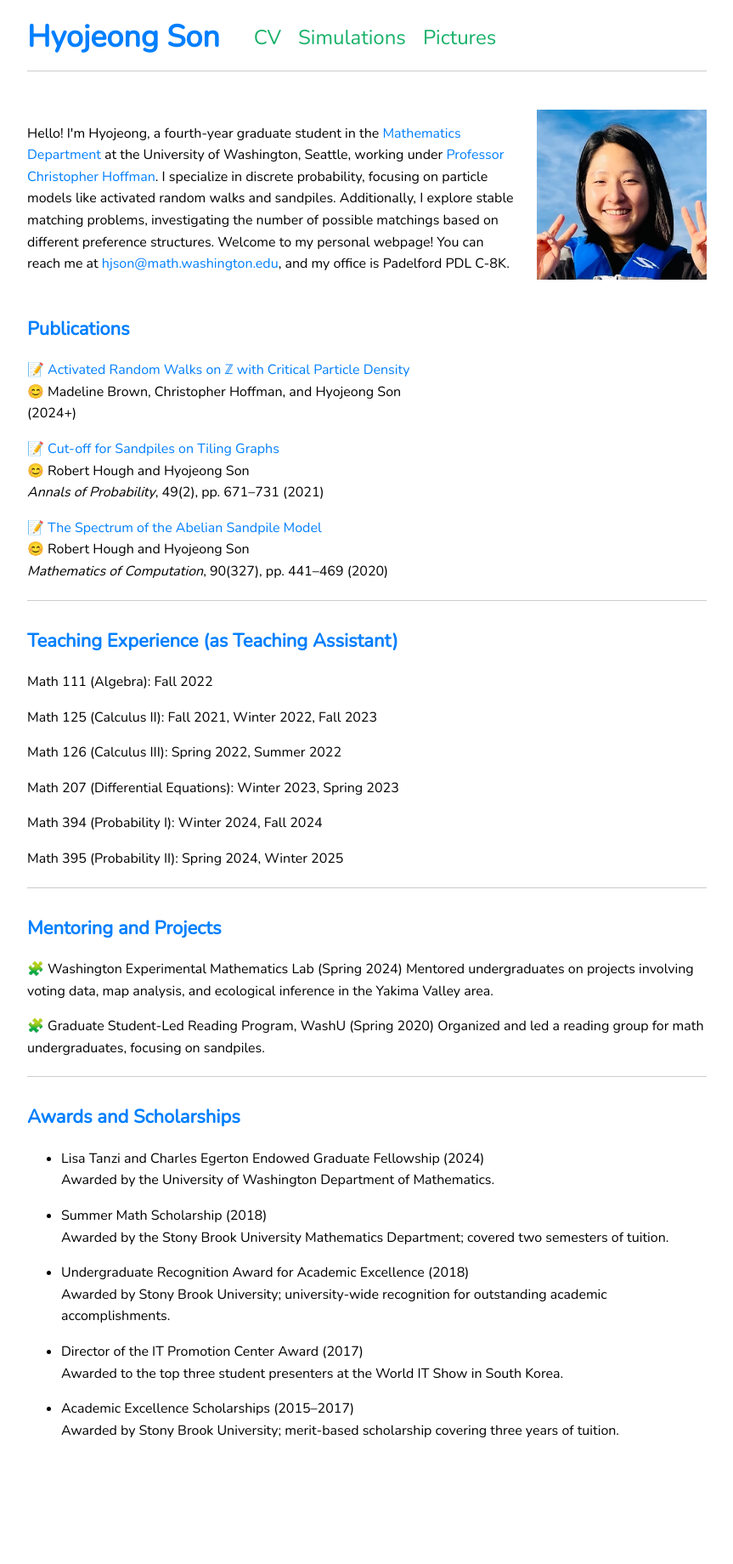
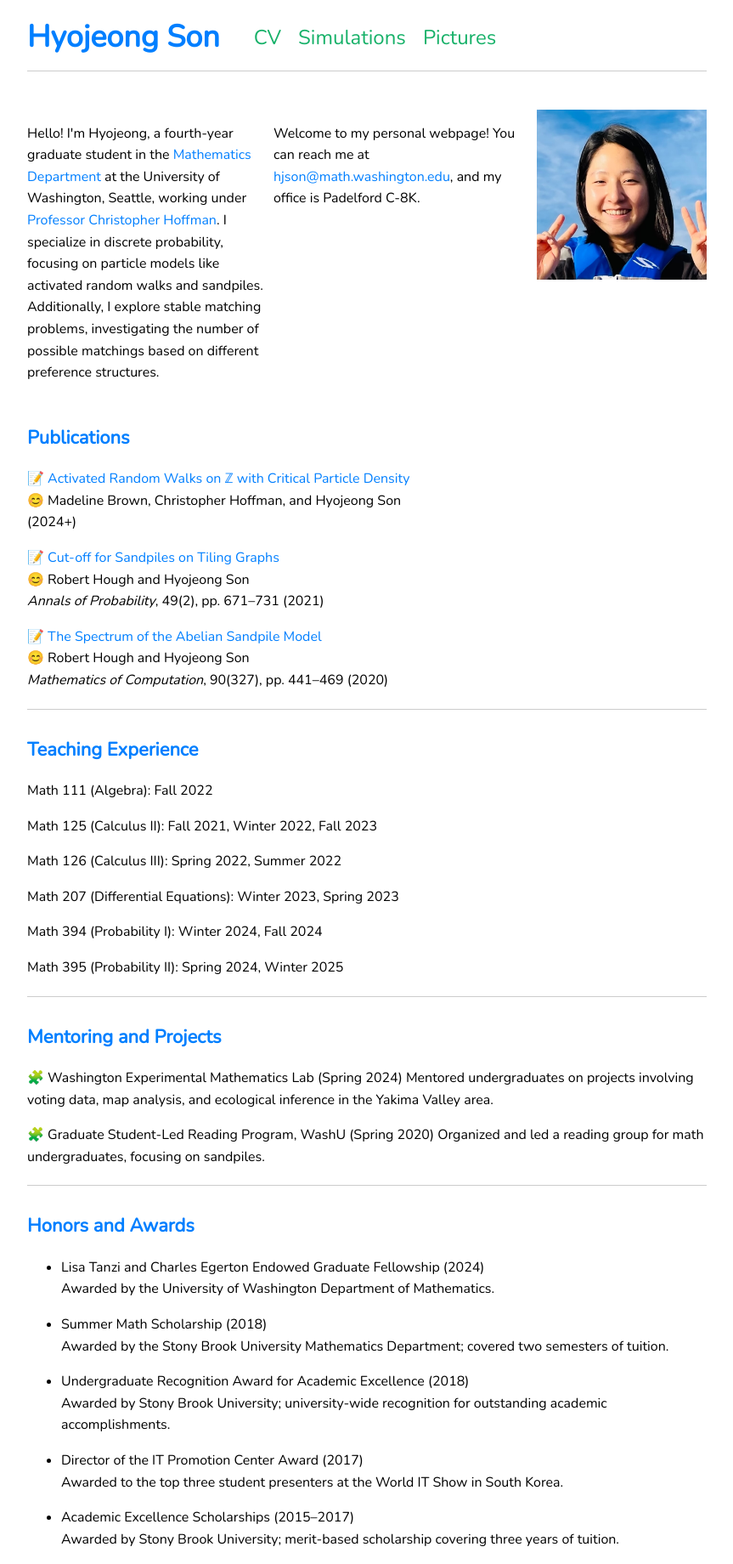
Before and after one commit to hyojeong-son/hyojeong-son.github.io, a Jekyll site: the page built from index.md, in a window 1280 px wide. Shown: the whole page at 85% size, without its empty margins (208-1071 px from the left). Built offline with Jekyll 4.4.1, drawn with Linux system fonts in a browser that asks for light colours; before the commit the page ends 1712 px from its top, so only the background shows below that.

Commit message:
Update index.md

```diff
--- a/index.md
+++ b/index.md
@@ -6,7 +6,10 @@ title: Home
 <!-- Introduction Section -->
 <div class="intro">
   <p>
-    Hello! I'm Hyojeong, a fourth-year graduate student in the <a href="https://math.washington.edu" target="_blank">Mathematics Department</a> at the University of Washington, Seattle, working under <a href="https://sites.math.washington.edu/~hoffman/" target="_blank">Professor Christopher Hoffman</a>. I specialize in discrete probability, focusing on particle models like activated random walks and sandpiles. Additionally, I explore stable matching problems, investigating the number of possible matchings based on different preference structures. Welcome to my personal webpage! You can reach me at <a href="mailto:hjson@math.washington.edu">hjson@math.washington.edu</a>, and my office is Padelford PDL C-8K.
+    Hello! I'm Hyojeong, a fourth-year graduate student in the <a href="https://math.washington.edu" target="_blank">Mathematics Department</a> at the University of Washington, Seattle, working under <a href="https://sites.math.washington.edu/~hoffman/" target="_blank">Professor Christopher Hoffman</a>. I specialize in discrete probability, focusing on particle models like activated random walks and sandpiles. Additionally, I explore stable matching problems, investigating the number of possible matchings based on different preference structures.
+  </p>
+  <p>
+    Welcome to my personal webpage! You can reach me at <a href="mailto:hjson@math.washington.edu">hjson@math.washington.edu</a>, and my office is Padelford C-8K.
   </p>
   <img src="/assets/files/profile.jpeg" alt="Profile Picture">
 </div>
@@ -30,7 +33,7 @@ title: Home
 
 ---
 
-## Teaching Experience (as Teaching Assistant)
+## Teaching Experience
 <a id="teaching-experience"></a>
 
 Math 111 (Algebra): Fall 2022
@@ -58,7 +61,7 @@ Organized and led a reading group for math undergraduates, focusing on sandpiles
 
 ---
 
-## Awards and Scholarships
+## Honors and Awards
 <a id="awards"></a>
 
 - Lisa Tanzi and Charles Egerton Endowed Graduate Fellowship (2024)
```
